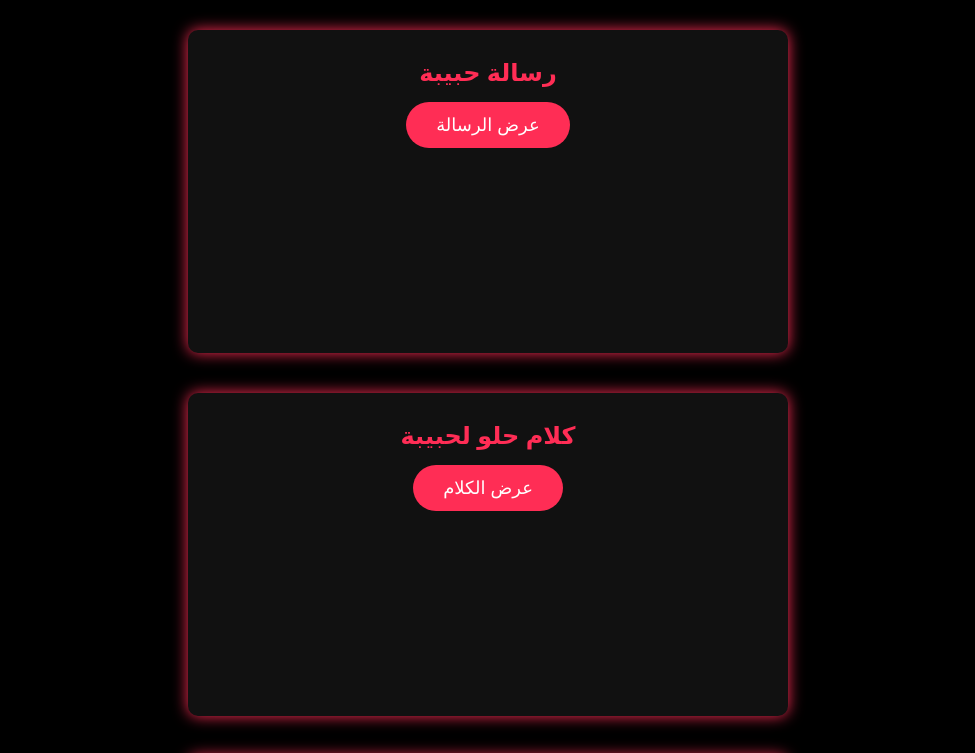
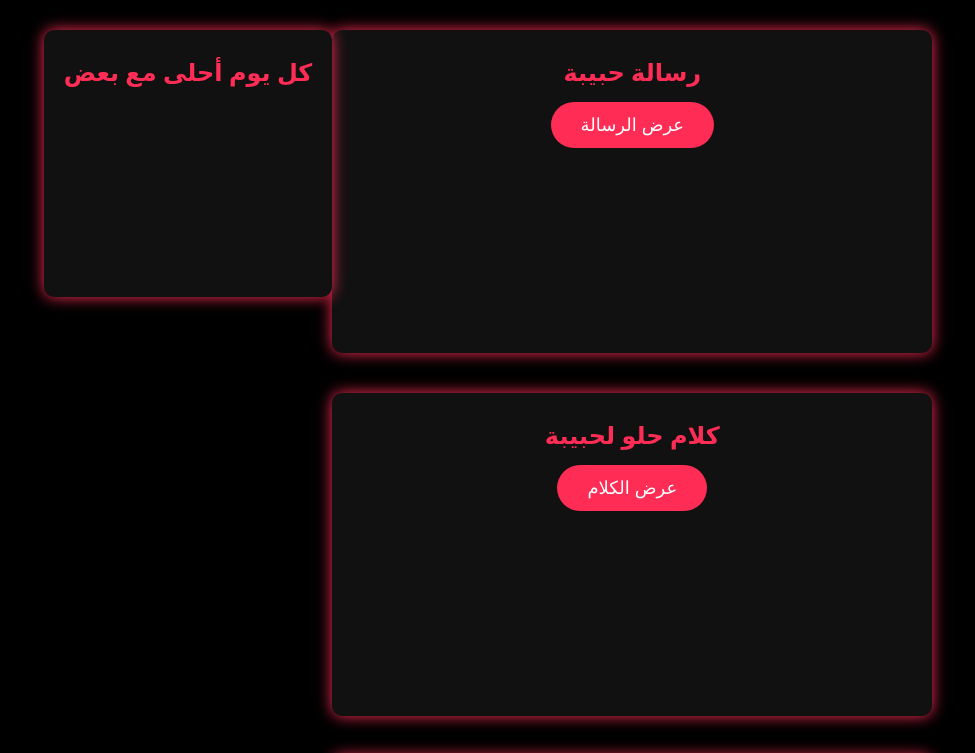
Before and after one commit to 3azamzam-html/h-love08, a plain HTML site: page index.html in a window 1280 px wide. Shown: the top 753 px of the page, without its empty margins (152-1127 px from the left). Drawn offline with Linux system fonts and the light colour scheme.

Commit message:
Add daily message section to index.html
Added a new section to display a daily message and counter.

```diff
--- a/index.html
+++ b/index.html
@@ -42,6 +42,12 @@
     <audio id="bgMusic" src="https://cdn.pixabay.com/download/audio/2022/03/23/audio_03ccde84df.mp3?filename=love-song-11835.mp3" loop></audio>
 
     <script src="script.js"></script>
+    <div class="section" id="daysSection">
+  <h2>كل يوم أحلى مع بعض</h2>
+  <p id="daysCounter" class="message pink"></p>
+</div>
+
 </body>
 
+
 </html>
```
